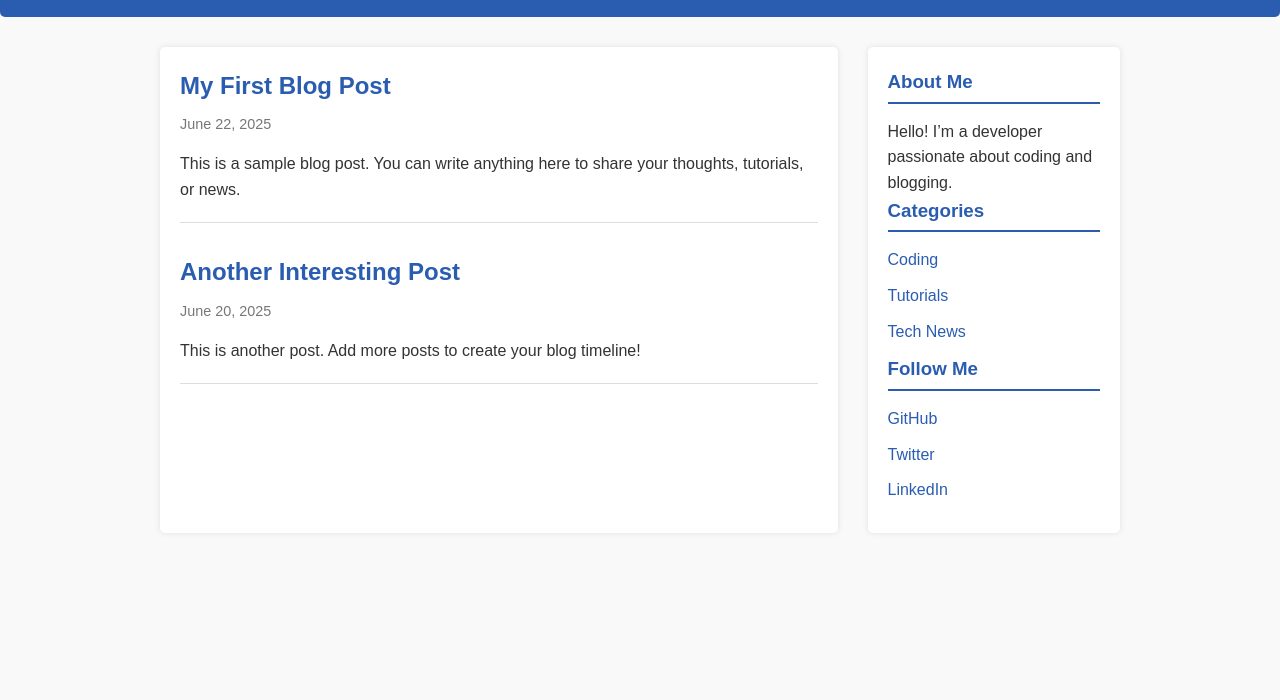
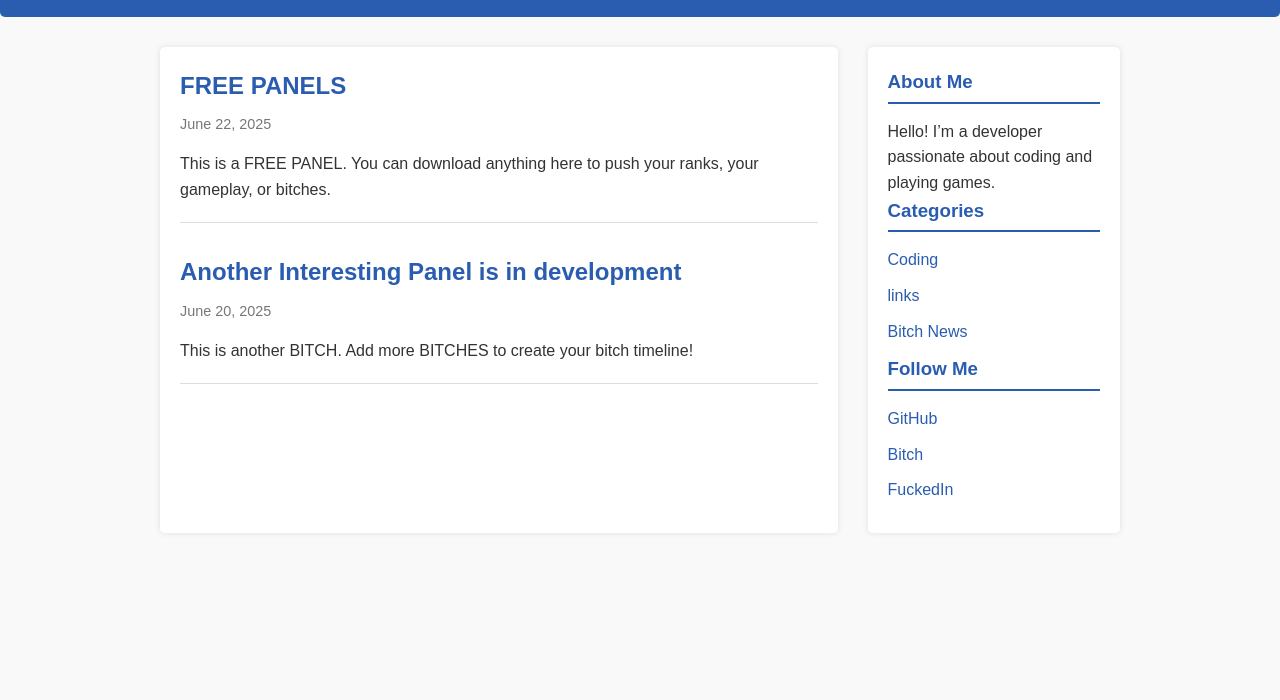
Before and after one commit to CXXWizard/srirevanthcheats, a plain HTML site: page index.html in a window 1280 px wide. Shown: the part 100-800 px from the top of the page. Drawn offline with Linux system fonts and the light colour scheme.

Commit message:
Update index.html

```diff
--- a/index.html
+++ b/index.html
@@ -96,41 +96,41 @@
 <body>
 
   <header>
-    <h1>My Blog</h1>
-    <p>Welcome to my GitHub Pages blog</p>
+    <h1>SR CORPORATION</h1>
+    <p>Welcome to SR CORPORATION</p>
   </header>
 
   <div class="container">
     <main>
       <article class="post">
-        <h2>My First Blog Post</h2>
+        <h2> FREE PANELS</h2>
         <div class="date">June 22, 2025</div>
-        <p>This is a sample blog post. You can write anything here to share your thoughts, tutorials, or news.</p>
+        <p>This is a FREE PANEL. You can download anything here to push your ranks, your gameplay, or bitches.</p>
       </article>
 
       <article class="post">
-        <h2>Another Interesting Post</h2>
+        <h2>Another Interesting Panel is in development</h2>
         <div class="date">June 20, 2025</div>
-        <p>This is another post. Add more posts to create your blog timeline!</p>
+        <p>This is another BITCH. Add more BITCHES to create your bitch timeline!</p>
       </article>
     </main>
 
     <aside class="sidebar">
       <h3>About Me</h3>
-      <p>Hello! I’m a developer passionate about coding and blogging.</p>
+      <p>Hello! I’m a developer passionate about coding and playing games.</p>
 
       <h3>Categories</h3>
       <ul>
         <li><a href="#">Coding</a></li>
-        <li><a href="#">Tutorials</a></li>
-        <li><a href="#">Tech News</a></li>
+        <li><a href="#">links</a></li>
+        <li><a href="#">Bitch News</a></li>
       </ul>
 
       <h3>Follow Me</h3>
       <ul>
         <li><a href="#">GitHub</a></li>
-        <li><a href="#">Twitter</a></li>
-        <li><a href="#">LinkedIn</a></li>
+        <li><a href="#">Bitch</a></li>
+        <li><a href="#">FuckedIn</a></li>
       </ul>
     </aside>
   </div>
```
